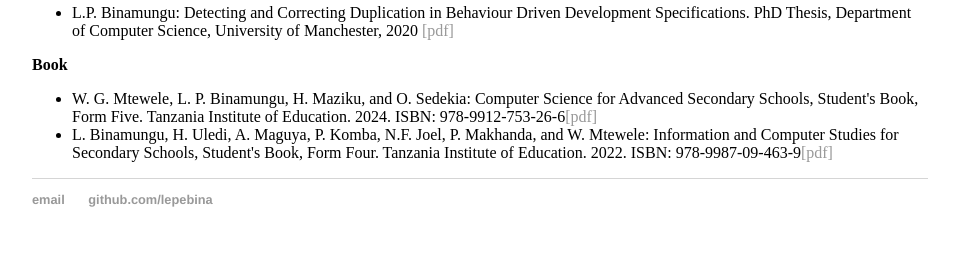
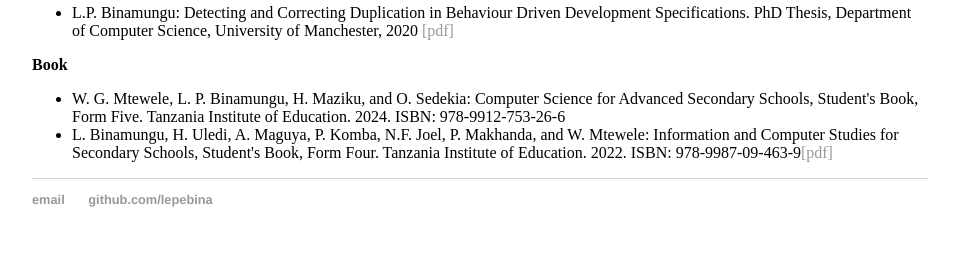
Before and after one commit to lepebina/lepebina.github.io, a Jekyll site: the page built from publications.html, in a window 1280 px wide. Shown: the part 933-1197 px from the top of the page, without its empty margins (160-1119 px from the left). Built offline with Jekyll 4.4.1, drawn with Linux system fonts in a browser that asks for light colours.

Commit message:
Update publications.html

```diff
--- a/publications.html
+++ b/publications.html
@@ -38,7 +38,7 @@
 
 	<b>Book</b>
 	<ul>
-	   <li>W. G. Mtewele, L. P. Binamungu, H. Maziku, and O. Sedekia: Computer Science for Advanced Secondary Schools, Student's Book, Form Five. Tanzania Institute of Education. 2024. ISBN: 978-9912-753-26-6<a href="https://online.fliphtml5.com/rwbnv/ydyg/#p=1">[pdf]</a></li>
+	   <li>W. G. Mtewele, L. P. Binamungu, H. Maziku, and O. Sedekia: Computer Science for Advanced Secondary Schools, Student's Book, Form Five. Tanzania Institute of Education. 2024. ISBN: 978-9912-753-26-6</li>
 	   <li>L. Binamungu, H. Uledi, A. Maguya, P. Komba, N.F. Joel, P. Makhanda, and W. Mtewele: Information and Computer Studies for Secondary Schools, Student's Book, Form Four. Tanzania Institute of Education. 2022. ISBN: 978-9987-09-463-9<a href="https://online.fliphtml5.com/rwbnv/ydyg/#p=1">[pdf]</a></li>
 
 
```
